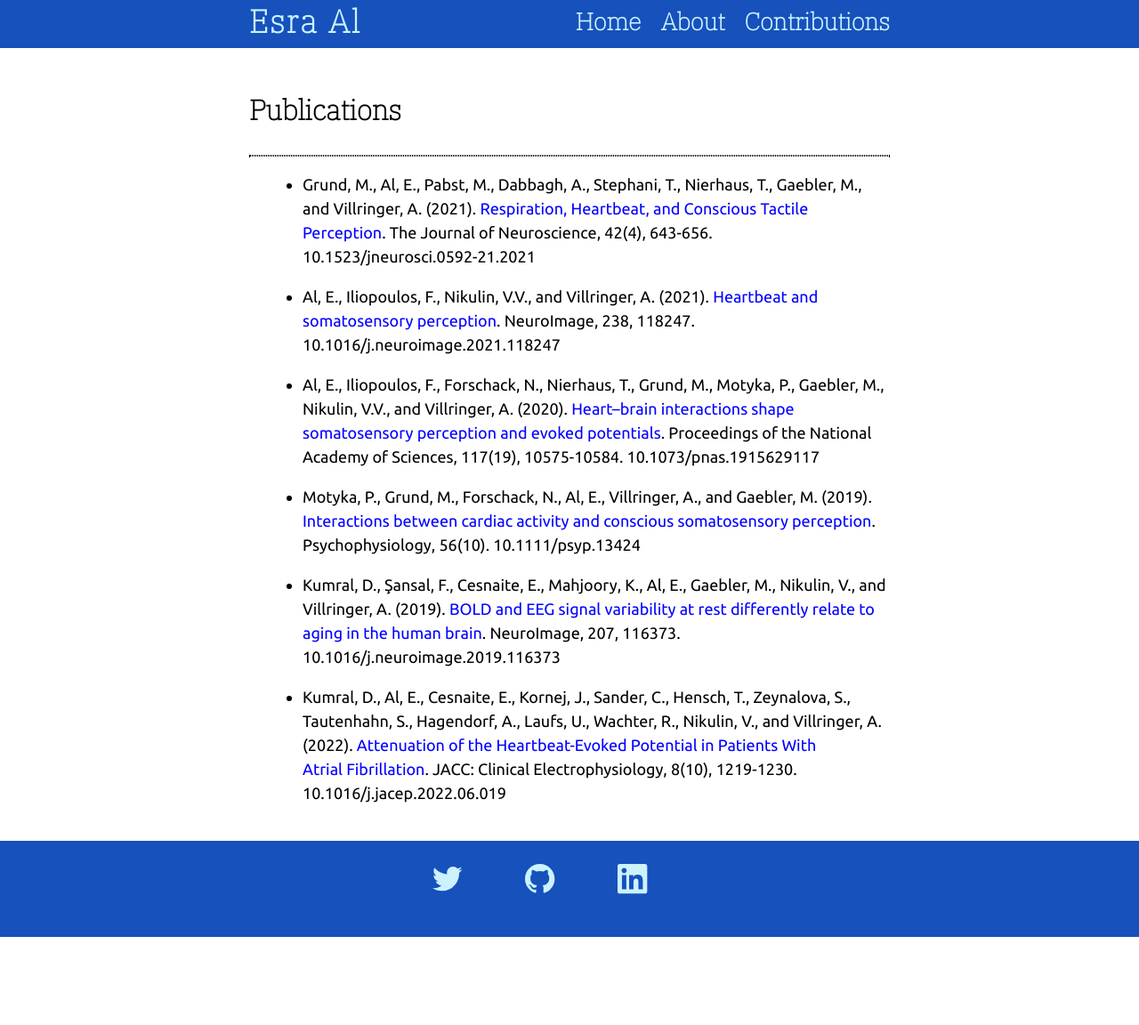
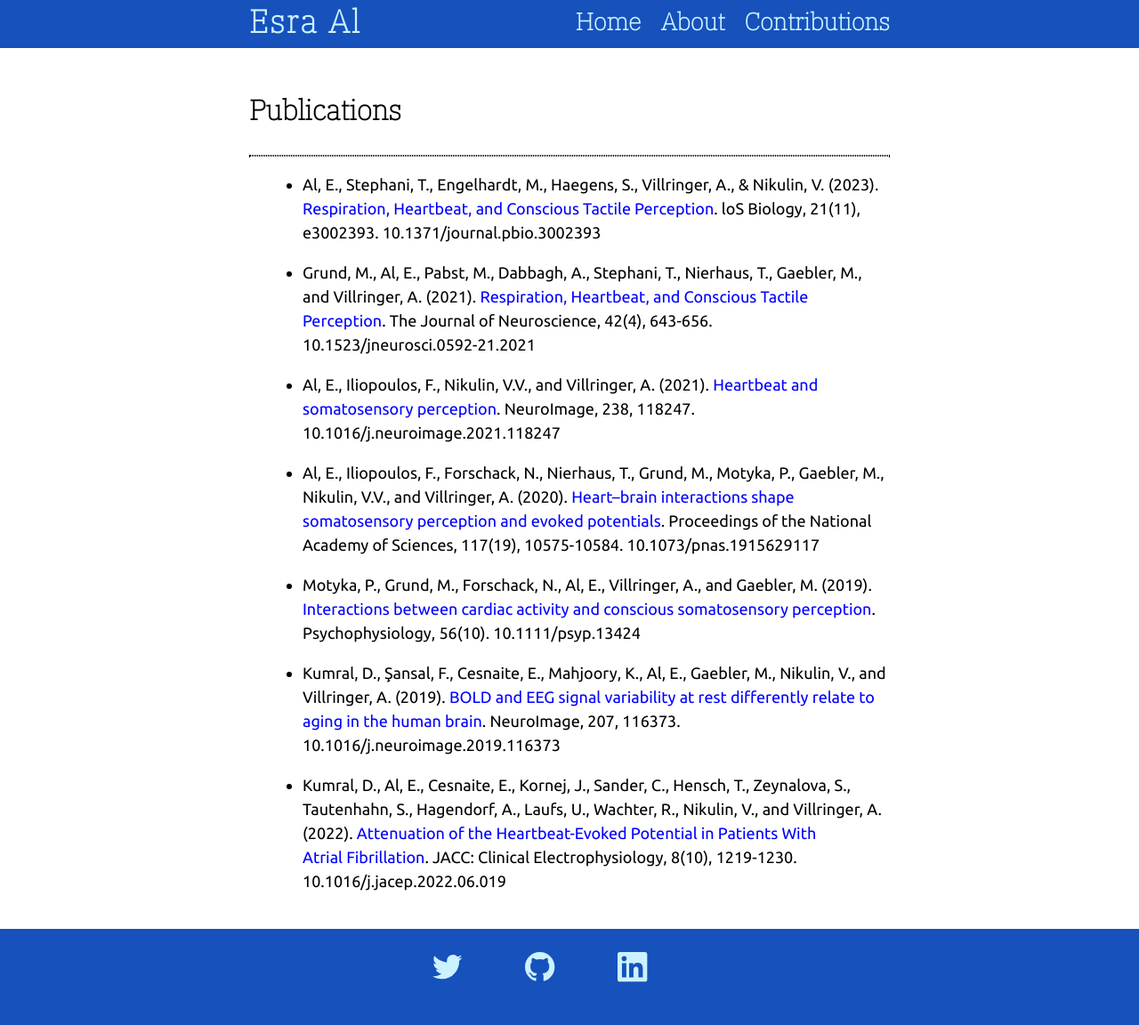
Before and after one commit to Esra-Al/esra-al.github.io, a Jekyll site: the page built from publications.md, in a window 1280 px wide. Shown: the whole page at 89% size. Built offline with Jekyll 4.4.1, drawn with Linux system fonts in a browser that asks for light colours; our own code applies the rules of GitHub Pages for plain Markdown files; before the commit the page ends 1053 px from its top, so only the background shows below that.

Commit message:
update publications - add plos bio

```diff
--- a/publications.md
+++ b/publications.md
@@ -3,6 +3,11 @@
 ***
 <ul>
 
+	<li>
+		<p>
+			Al, E., Stephani, T., Engelhardt, M., Haegens, S., Villringer, A., & Nikulin, V. (2023). <a href="http://dx.doi.org/10.1371/journal.pbio.3002393" target="_blank">Respiration, Heartbeat, and Conscious Tactile Perception</a>. loS Biology, 21(11), e3002393. 10.1371/journal.pbio.3002393
+		</p>
+	</li>
 	<li>
 		<p>
 			Grund, M., Al, E., Pabst, M., Dabbagh, A., Stephani, T., Nierhaus, T., Gaebler, M., and Villringer, A. (2021). <a href="http://dx.doi.org/10.1523/JNEUROSCI.0592-21.2021" target="_blank">Respiration, Heartbeat, and Conscious Tactile Perception</a>. The Journal of Neuroscience, 42(4), 643-656. 10.1523/jneurosci.0592-21.2021
```
